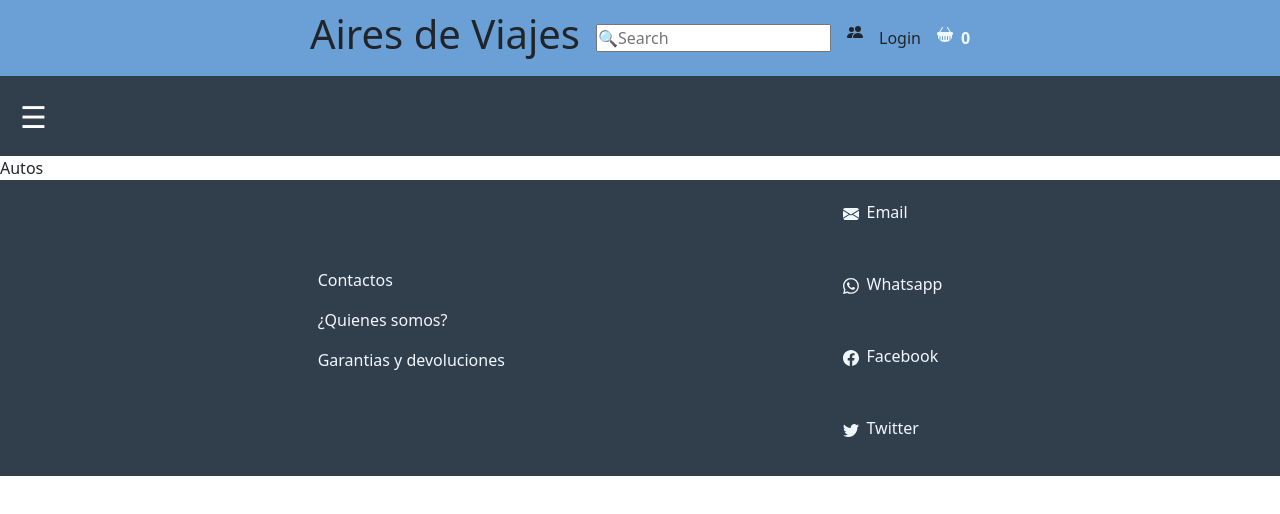
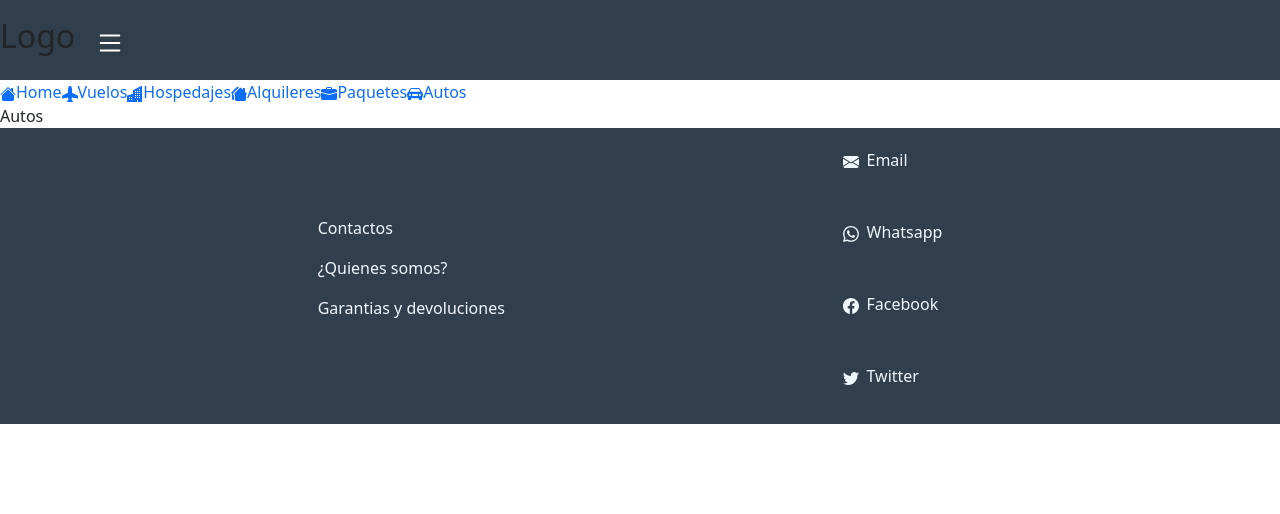
Before and after one commit to FacuCampos/Aires-de-viaje, a React (Vite) app: page /autos in a window 1280 px wide. Shown: the top 514 px of the page. Built offline with nearby package versions, Linux system fonts and the light colour scheme.

Commit message:
Se cambiaron los links del navbar y se agregaron abajo los links de linksSection

```diff
--- a/src/components/Layout/index.jsx
+++ b/src/components/Layout/index.jsx
@@ -1,11 +1,10 @@
-import { Footer, Navbar, SearchInput } from "../../components"
+import { Footer, LinksSection, Navbar} from "../../components"
 
 const Layout = ({children}) => {
     return(
         <>
-            <SearchInput/>
             <Navbar/>
-
+            <LinksSection/>
             <main>
                 {children}
             </main>
--- /dev/null
+++ b/src/components/LinksSection/index.jsx
@@ -0,0 +1,36 @@
+import { AirplaneFill, BriefcaseFill, BuildingsFill, CarFrontFill, HouseFill, HousesFill } from "react-bootstrap-icons"
+import { Link } from "react-router-dom"
+
+
+const LinksSection = () => {
+    return (
+        <>
+            <Link to={'/'} className='navLink'>
+                <HouseFill className='navIcon' />
+                Home
+            </Link>
+            <Link to={"/vuelos"} className='navLink'>
+                <AirplaneFill className='navIcon' />
+                Vuelos
+            </Link>
+            <Link to={"/hospedajes"} className='navLink'>
+                <BuildingsFill className='navIcon' />
+                Hospedajes
+            </Link>
+            <Link to={'/alquileres'} className='navLink'>
+                <HousesFill className='navIcon' />
+                Alquileres
+            </Link>
+            <Link to={'/paquetes'} className='navLink'>
+                <BriefcaseFill className='navIcon' />
+                Paquetes
+            </Link>
+            <Link to={'/autos'} className='navLink'>
+                <CarFrontFill className='navIcon' />
+                Autos
+            </Link>
+        </>
+    )
+}
+
+export default LinksSection
--- a/src/components/NavBar/index.jsx
+++ b/src/components/NavBar/index.jsx
@@ -1,6 +1,7 @@
-import React, { useState } from 'react';
-import { Link } from 'react-router-dom';
-import { AirplaneFill, BuildingsFill, BriefcaseFill, HousesFill, CarFrontFill, HouseFill } from 'react-bootstrap-icons';
+import React, { useState } from "react";
+import { Link } from "react-router-dom";
+import { X, List, PeopleFill, QuestionCircleFill, CupHotFill, FileEarmarkTextFill, Globe } from "react-bootstrap-icons";
+import { SearchInput } from "..";
 
 const NavBar = () => {
   const [menuOpen, setMenuOpen] = useState(false);
@@ -10,41 +11,42 @@ const NavBar = () => {
   };
 
   return (
-    <nav className={`navegador ${menuOpen ? 'open' : ''}`}>
-      {/* Icono del menú */}
-      <div className='menuIcon' onClick={toggleMenu}>
-        ☰
+    <nav className={`navegador ${menuOpen ? "open" : ""}`}>
+      {/* Barra nav */}
+      {/* Logo */}
+      <h2>Logo</h2>
+      <div className="menuIcon" onClick={toggleMenu}>
+        {menuOpen ? <X /> : <List />}
       </div>
 
-      {/* Lista de enlaces */}
-      <div className={`navList ${menuOpen ? 'open' : ''}`}>
-        <Link to={'/'} className='navLink'>
-          <HouseFill className='navIcon' />
-          Home
-        </Link>
-        <Link to={"/vuelos"} className='navLink'>
-          <AirplaneFill className='navIcon' />
-          Vuelos
-        </Link>
-        <Link to={"/hospedajes"} className='navLink'>
-          <BuildingsFill className='navIcon' />
-          Hospedajes
-        </Link>
-        <Link to={'/alquileres'} className='navLink'>
-          <HousesFill className='navIcon' />
-          Alquileres
-        </Link>
-        <Link to={'/paquetes'} className='navLink'>
-          <BriefcaseFill className='navIcon' />
-          Paquetes
-        </Link>
-        <Link to={'/autos'} className='navLink'>
-          <CarFrontFill className='navIcon' />
-          Autos
-        </Link>
+      {/* Contenido */}
+      <div className={`navList ${menuOpen ? "open" : ""}`}>
+          <li className="navListItem">
+            <SearchInput />
+          </li>
+          <Link className="navListItem">
+            Ingresar
+            <PeopleFill/>
+          </Link>
+          <Link>
+            Blog
+            <FileEarmarkTextFill/>
+          </Link>
+          <Link>
+            Quienes somos
+            <CupHotFill/>
+          </Link>
+          <Link>
+            FAQs
+            <QuestionCircleFill/>
+          </Link>
+          <Link>
+            Idioma
+            <Globe/>
+          </Link>
       </div>
     </nav>
   );
-}
+};
 
 export default NavBar;
--- a/src/components/SearchInput/index.jsx
+++ b/src/components/SearchInput/index.jsx
@@ -1,18 +1,15 @@
 import { Login } from "../../components";
-import { PeopleFill } from "react-bootstrap-icons";
+import { PeopleFill, Search } from "react-bootstrap-icons";
 import {CartWidget} from "../../components";
 import './SearchInput.css'
 
 const SearchInput = () => {
   return (
     <div className="searchInput-container">
-      <h1 className="title">Aires de Viajes</h1>
-      <input type="text" placeholder="🔍Search" />
-      <p>
-        <PeopleFill />
-      </p>
-      <Login />
-      <CartWidget/>
+      <input type="text" placeholder="Buscar"/>
+      <button>
+        <Search/>
+      </button>
     </div>
   );
 };
--- a/src/components/index.js
+++ b/src/components/index.js
@@ -6,3 +6,4 @@ export { default as SearchInput } from "./SearchInput";
 export { default as Login } from "./Login";
 export { default as Details } from "./Details";
 export { default as Layout } from './Layout';
+export { default as LinksSection } from './LinksSection';
```
